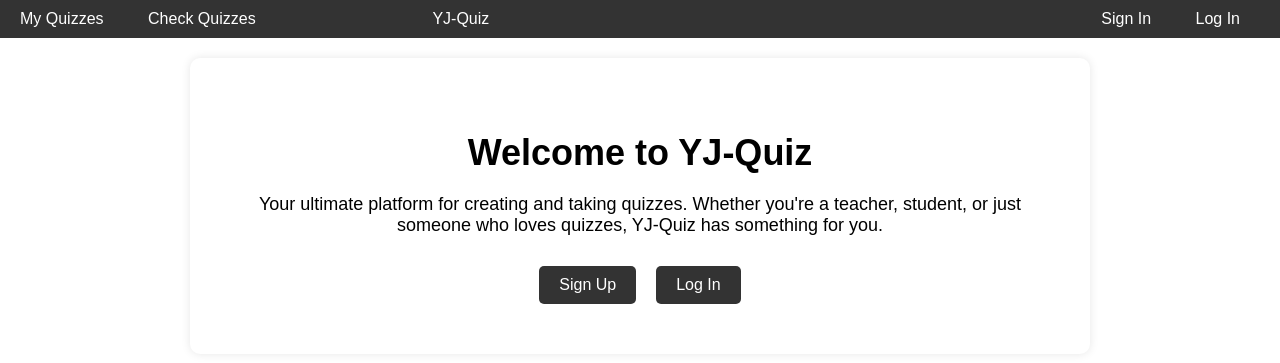
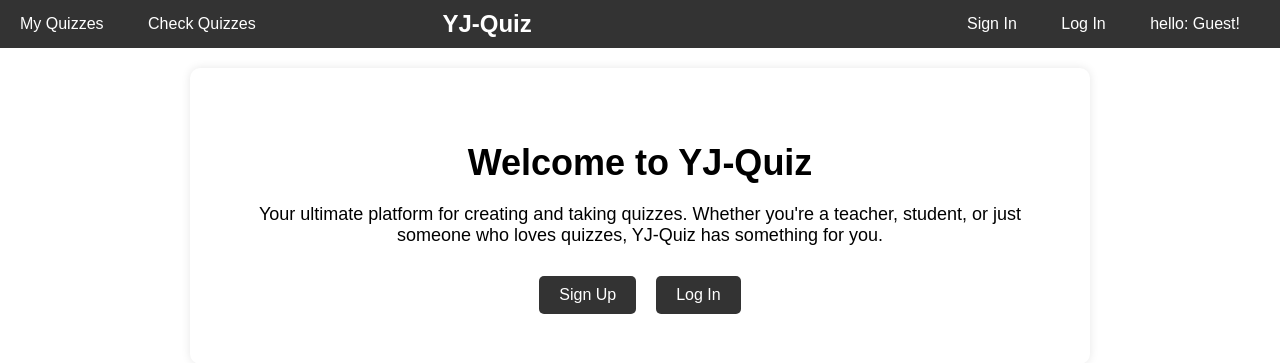
Before and after one commit to yojobama/school-computer-science-web-project, a Flask app: page / in a window 1280 px wide. Shown: the top 363 px of the page. Run offline with Flask 2, Linux system fonts and the light colour scheme.

Commit message:
adding a very very basic implementation of hello guest

```diff
--- a/FlaskWebProject1/FlaskWebProject1/app.py
+++ b/FlaskWebProject1/FlaskWebProject1/app.py
@@ -9,19 +9,24 @@ app = Flask(__name__)
 # Make the WSGI interface available at the top level so wfastcgi can get it.
 wsgi_app = app.wsgi_app
 
+username = "Guest"
+
 
 @app.route("/signup")
 def signup():
-   return render_template('signup.html')
+    global username
+    return render_template('signup.html', username = username)
 
 
 @app.route("/login")
 def login():
-   return render_template('login.html')
+    global username
+    return render_template('login.html', username = username)
 
 @app.route('/')
 def hello():
-    return render_template('home.html')
+    global username
+    return render_template('home.html', username = username)
 
 if __name__ == '__main__':
     import os
--- a/FlaskWebProject1/FlaskWebProject1/static/layout.css
+++ b/FlaskWebProject1/FlaskWebProject1/static/layout.css
@@ -25,7 +25,16 @@ table.topbar {
     text-align: center;
     font-size: 24px;
     font-weight: bold;
+    color: white;
+    text-decoration: none;
+    margin-right: 20px;
+    padding: 5px 10px;
+    border-radius: 5px;
 }
+
+    .logo a:hover {
+        background-color: #575757;
+    }
 
 .left-options a, .right-options a {
     color: white;
--- a/FlaskWebProject1/FlaskWebProject1/templates/layout.html
+++ b/FlaskWebProject1/FlaskWebProject1/templates/layout.html
@@ -18,11 +18,12 @@
                 <a href="#check-quizzes">Check Quizzes</a>
             </td>
             <td class="logo">
-                YJ-Quiz
+                <a href="/">YJ-Quiz</a>
             </td>
             <td class="right-options">
                 <a href="{{ url_for('signup') }}">Sign In</a>
                 <a href="{{ url_for('login') }}">Log In</a>
+                <a>hello: {{ username }}!</a>
             </td>
         </tr>
     </table>
```
Also changed, not shown: 1 other file.
